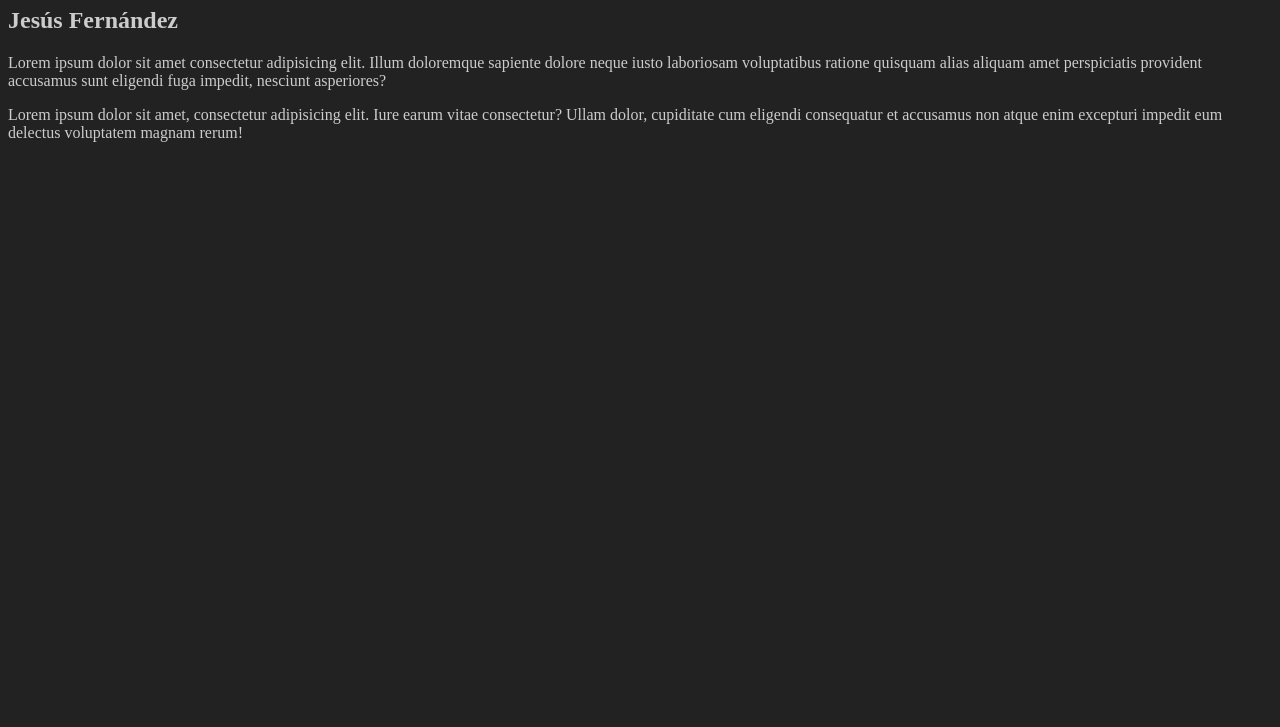
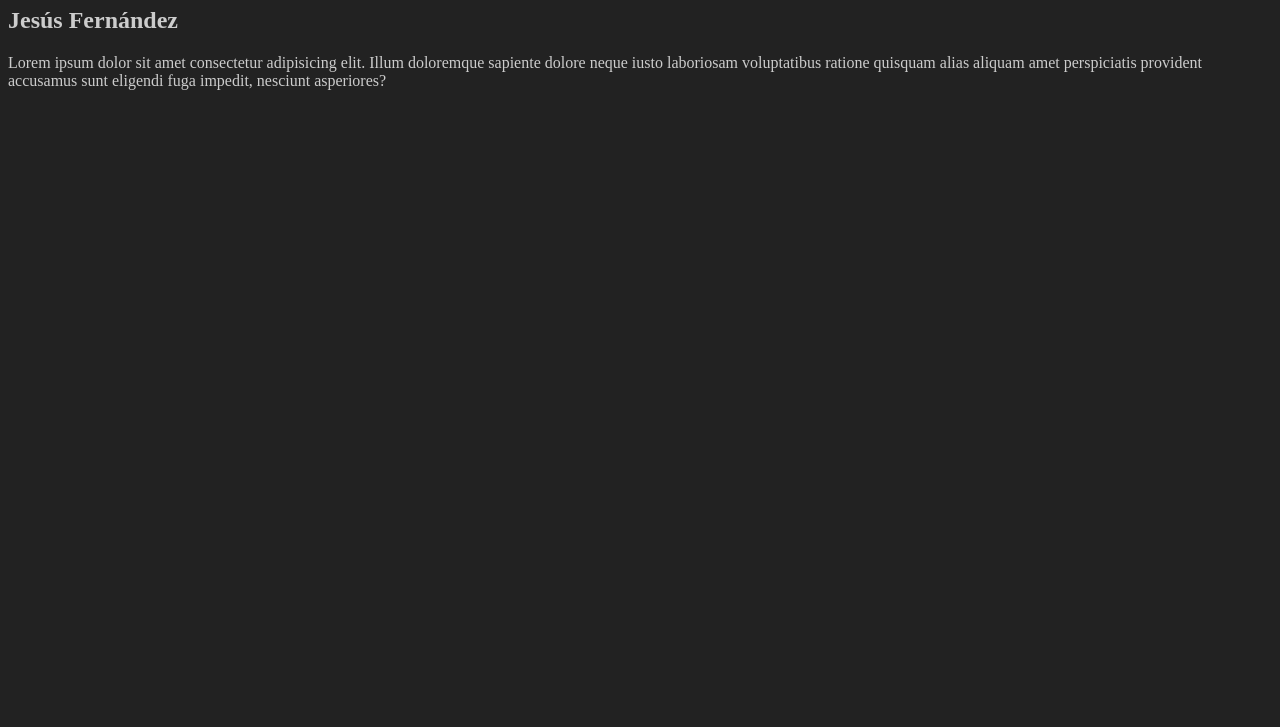
Before and after one commit to jsfdz/repositorio-de-prueba, a plain HTML site: page index.html in a window 1280 px wide. Shown: the part 73-800 px from the top of the page. Drawn offline with Linux system fonts and the light colour scheme.

Commit message:
Borrando un parrafo

```diff
--- a/index.html
+++ b/index.html
@@ -20,11 +20,6 @@
         voluptatibus ratione quisquam alias aliquam amet perspiciatis provident accusamus sunt eligendi fuga impedit,
         nesciunt asperiores?
       </p>
-
-      <p>
-        Lorem ipsum dolor sit amet, consectetur adipisicing elit. Iure earum vitae consectetur? Ullam dolor, cupiditate
-        cum eligendi consequatur et accusamus non atque enim excepturi impedit eum delectus voluptatem magnam rerum!
-      </p>
     </section>
   </main>
 </body>
```
